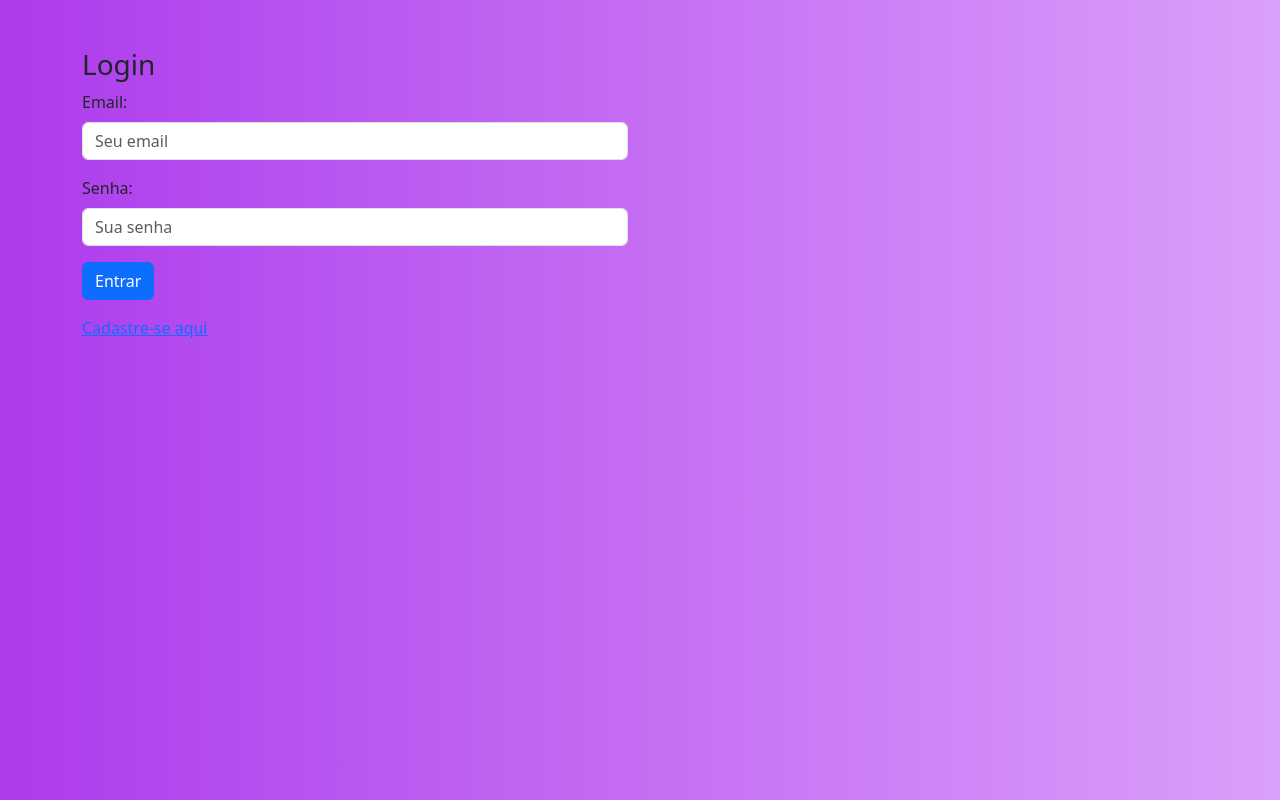
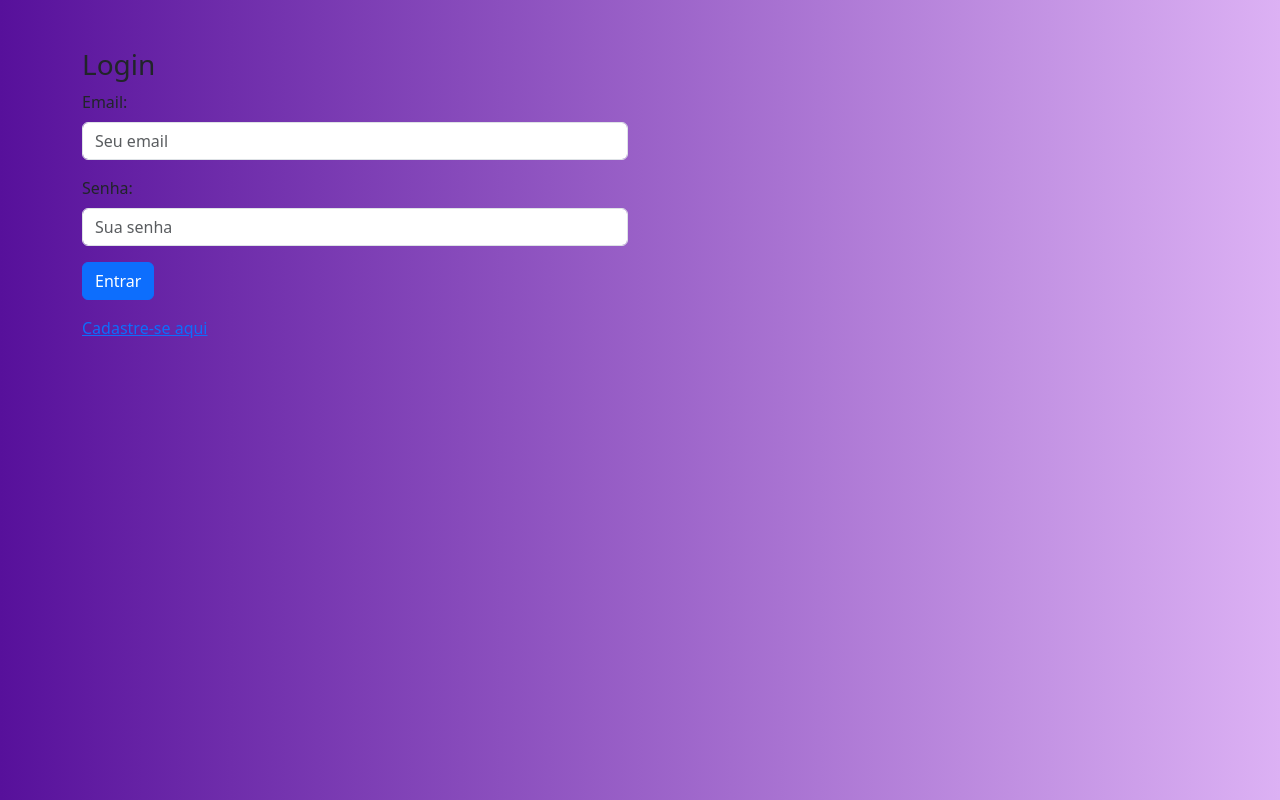
Before and after one commit to BiaCNtt/Site-TropicalMix, a PHP site: page /login.php in a window 1280 px wide. Run offline with PHP 8.4, Linux system fonts and the light colour scheme; data that the repository does not hold is empty.

Commit message:
melhorias

```diff
--- a/AdicionarCliente.php
+++ b/AdicionarCliente.php
@@ -13,6 +13,6 @@ if(!isset($POST['nome'])){ //checa o método e não permitir incluir após eles
 }
 
 
-header("Location: index.php");
+header("Location: cadastro.php");
 exit;
 ?>
--- a/login.php
+++ b/login.php
@@ -7,7 +7,6 @@
 <?php require 'head.php'; ?>
 
 <html>
-    <main>
         <div class="container mt-5" id="formulario">
             <div class="row">
                 <!-- Formulário de Login -->
--- a/style.css
+++ b/style.css
@@ -1,7 +1,14 @@
 body{
 
-background: -moz-linear-gradient(left, #ad3bec, #dba0fb);
-background: -ms-linear-gradient(left, #ad3bec, #dba0fb);
-background: -o-linear-gradient(left, #ad3bec, #dba0fb);
-background: linear-gradient(to right, #ad3bec, #dba0fb);
+
+    background: -webkit-linear-gradient(left, #57109b, #dcb1f4);
+    background: -moz-linear-gradient(left, #57109b, #dcb1f4);
+    background: -ms-linear-gradient(left, #57109b, #dcb1f4);
+    background: -o-linear-gradient(left, #57109b, #dcb1f4);
+    background: linear-gradient(to right, #57109b, #dcb1f4);
 }
+
+.container-fluid .titulo{
+    font-size: 30px;
+
+}
```
Also changed, not shown: index.php (added, +19 -0 lines).
